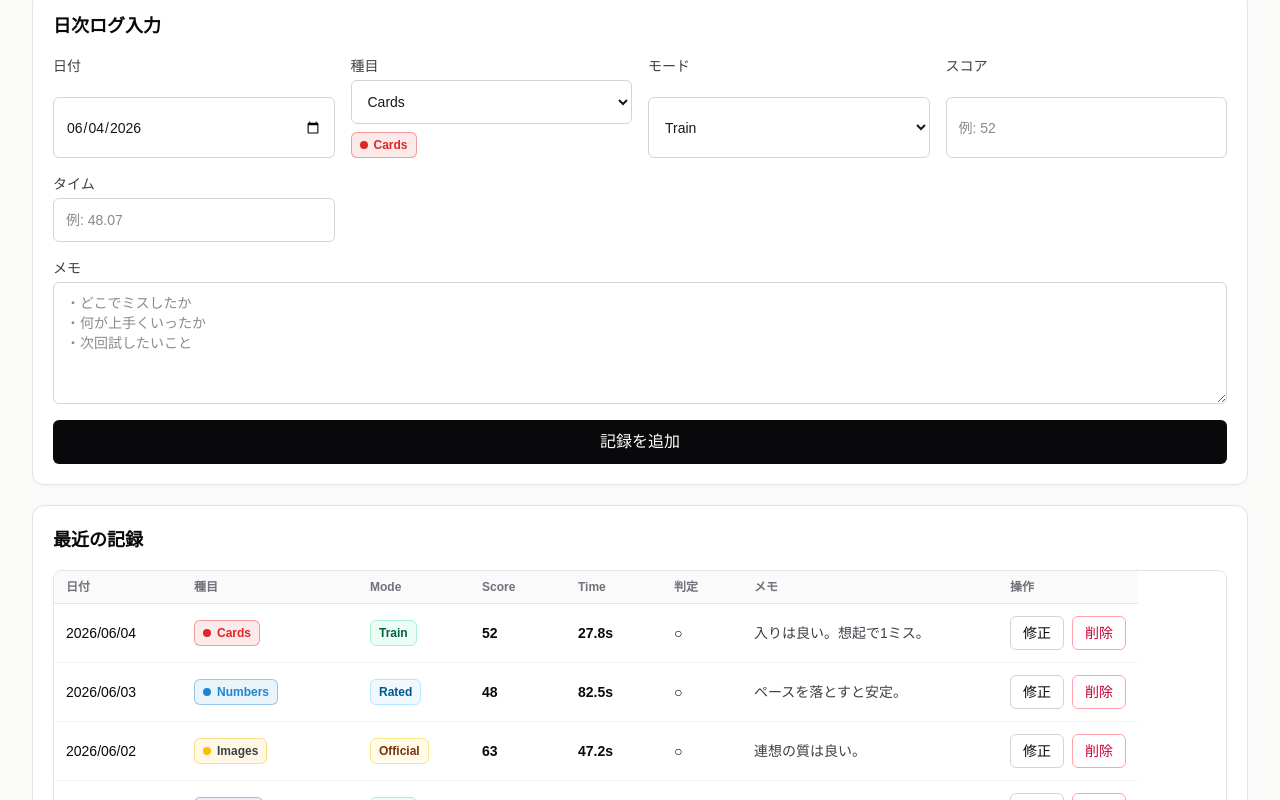
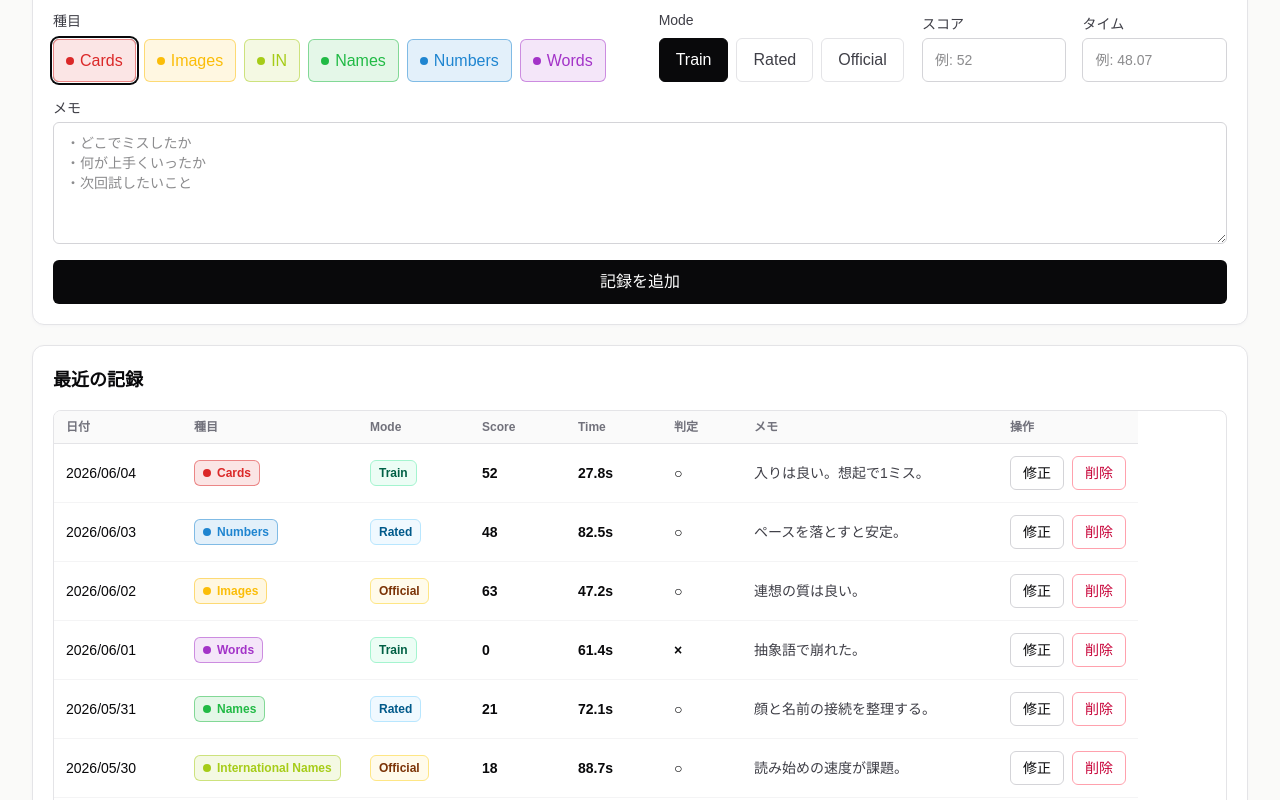
Before and after one commit to Yasmemory/memory-league-coach, a Next.js app: page /practice in a window 1280 px wide. Shown: the part 280-1080 px from the top of the page. Built offline with nearby package versions, Linux system fonts and the light colour scheme.

Commit message:
improve dashboard and practice input ui

```diff
--- a/src/app/globals.css
+++ b/src/app/globals.css
@@ -40,3 +40,14 @@ textarea {
   border-color: #18181b;
   box-shadow: 0 0 0 3px rgb(24 24 27 / 0.12);
 }
+
+input[type="number"] {
+  appearance: textfield;
+  -moz-appearance: textfield;
+}
+
+input[type="number"]::-webkit-outer-spin-button,
+input[type="number"]::-webkit-inner-spin-button {
+  margin: 0;
+  -webkit-appearance: none;
+}
--- a/src/components/CoachApp.tsx
+++ b/src/components/CoachApp.tsx
@@ -43,6 +43,12 @@ type PracticeLogFormState = {
   time: NumberInputValue;
   memo: string;
 };
+type OpponentFormState = {
+  name: string;
+  averages: Record<Discipline, NumberInputValue>;
+  successRates: Record<Discipline, NumberInputValue>;
+  memo: string;
+};
 
 const storageKey = "memory-league-coach:data:v1";
 const todayIso = () => new Date().toISOString().slice(0, 10);
@@ -66,10 +72,10 @@ const emptyLog = (): PracticeLogFormState => ({
   memo: "",
 });
 
-const emptyOpponent = (): Omit<Opponent, "id"> => ({
+const emptyOpponent = (): OpponentFormState => ({
   name: "",
-  averages: { Cards: 30, Images: 50, "International Names": 90, Names: 75, Numbers: 80, Words: 65 },
-  successRates: { Cards: 75, Images: 75, "International Names": 75, Names: 75, Numbers: 75, Words: 75 },
+  averages: { Cards: "", Images: "", "International Names": "", Names: "", Numbers: "", Words: "" },
+  successRates: { Cards: "", Images: "", "International Names": "", Names: "", Numbers: "", Words: "" },
   memo: "",
 });
 
@@ -183,16 +189,17 @@ export function CoachApp({ view }: { view: View }) {
 
 function Dashboard({ data, stats, trend, opponent, mounted, onAdd }: { data: CoachData; stats: ReturnType<typeof getDisciplineStats>; trend: ReturnType<typeof getRecentTrend>; opponent?: Opponent; mounted: boolean; onAdd: (log: Omit<PracticeLog, "id">) => void }) {
   const nextTournament = getNextTournament(data.tournaments ?? []);
-  const until = daysUntil(nextTournament?.date ?? data.settings.tournamentDate);
   const practiceMenu = generatePracticeMenu(data.logs);
   const latest = data.logs.slice(0, 5);
-  const tournamentLabel = nextTournament?.name ? `${nextTournament.name}まで` : data.settings.tournamentName ? `${data.settings.tournamentName}まで` : "大会まで";
-  const tournaments = sortTournaments(data.tournaments ?? []);
+  const upcomingTournaments = sortTournaments(data.tournaments ?? []).filter((tournament) => {
+    const remaining = daysUntil(tournament.date);
+    return remaining === null || remaining >= 0;
+  });
 
   return (
     <Page title="ダッシュボード" subtitle="毎日の入力と、今日やる練習メニューをここに集約します。">
-      <Panel title="今日の練習メニュー">
-        <div className="grid gap-4 lg:grid-cols-[1.5fr_1fr]">
+      <div className="grid gap-5 xl:grid-cols-[1.35fr_1fr]">
+        <Panel title="今日の練習メニュー">
           <div className="grid gap-3 sm:grid-cols-2">
             {practiceMenu.map((item) => (
               <div key={item.discipline} className="rounded-lg border bg-white p-4" style={getDisciplineCardStyle(item.discipline)}>
@@ -202,22 +209,17 @@ function Dashboard({ data, stats, trend, opponent, mounted, onAdd }: { data: Coa
               </div>
             ))}
           </div>
-          <div className="rounded-lg border border-zinc-200 bg-zinc-50 p-4">
-            <div className="text-xs font-semibold text-zinc-500">{tournamentLabel}</div>
-            <div className="mt-2 text-5xl font-black">{until === null ? "-" : Math.max(0, until)}</div>
-            <p className="mt-2 text-sm text-zinc-600">{(nextTournament?.date ?? data.settings.tournamentDate) || "設定で大会日を入力してください。"}</p>
-          </div>
-        </div>
-      </Panel>
-      <Panel title="今日の練習入力"><DailyLogForm onAdd={onAdd} /></Panel>
+        </Panel>
+        <Panel title="大会一覧">
+          {upcomingTournaments.length === 0 ? <p className="text-sm text-zinc-600">未来の大会が登録されていません。</p> : <TournamentList tournaments={upcomingTournaments} nextTournamentId={nextTournament?.id} />}
+        </Panel>
+      </div>
+      <Panel title="練習入力"><DailyLogForm onAdd={onAdd} /></Panel>
       <div className="grid gap-4 lg:grid-cols-3">
         <Metric label="直近の調子" value={mounted ? `${trend.attempts}回` : "--"} detail={mounted ? `${trend.successes}成功 / 直近7日` : "直近7日"} />
         <Metric label="次の対戦相手" value={opponent?.name ?? "未設定"} detail="対戦プランで相手別の練習方針を確認" />
         <Metric label="今日の合計" value={`${practiceMenu.reduce((sum, item) => sum + item.count, 0)}回`} detail="苦手種目、成功率、直近回数から配分" />
       </div>
-      <Panel title="大会一覧">
-        {tournaments.length === 0 ? <p className="text-sm text-zinc-600">大会が登録されていません。</p> : <TournamentList tournaments={tournaments} nextTournamentId={nextTournament?.id} />}
-      </Panel>
       <Panel title="最近の記録"><LogList logs={latest} /></Panel>
       <Panel title="分析"><StatsGrid stats={stats} /></Panel>
     </Page>
@@ -236,27 +238,9 @@ function sortTournaments(tournaments: Tournament[]) {
 }
 
 function TournamentList({ tournaments, nextTournamentId }: { tournaments: Tournament[]; nextTournamentId?: string }) {
-  const upcoming = tournaments.filter((tournament) => {
-    const remaining = daysUntil(tournament.date);
-    return remaining === null || remaining >= 0;
-  });
-  const finished = tournaments.filter((tournament) => {
-    const remaining = daysUntil(tournament.date);
-    return remaining !== null && remaining < 0;
-  });
   return (
-    <div className="space-y-4">
-      <div className="grid gap-3 md:grid-cols-2 xl:grid-cols-3">
-        {upcoming.map((tournament) => <TournamentCard key={tournament.id} tournament={tournament} isNext={tournament.id === nextTournamentId} />)}
-      </div>
-      {finished.length > 0 && (
-        <div>
-          <h3 className="mb-2 text-sm font-bold text-zinc-500">終了済み</h3>
-          <div className="grid gap-3 md:grid-cols-2 xl:grid-cols-3">
-            {finished.map((tournament) => <TournamentCard key={tournament.id} tournament={tournament} isNext={false} />)}
-          </div>
-        </div>
-      )}
+    <div className="grid gap-3">
+      {tournaments.map((tournament) => <TournamentCard key={tournament.id} tournament={tournament} isNext={tournament.id === nextTournamentId} />)}
     </div>
   );
 }
@@ -284,7 +268,7 @@ function TournamentCard({ tournament, isNext }: { tournament: Tournament; isNext
 function Practice({ logs, onAdd, onUpdate, onDelete }: { logs: PracticeLog[]; onAdd: (log: Omit<PracticeLog, "id">) => void; onUpdate: (log: PracticeLog) => void; onDelete: (id: string) => void }) {
   return (
     <Page title="練習入力" subtitle="Memory Leagueの1記録を、モードに応じた順番で入力します。">
-      <Panel title="日次ログ入力"><DailyLogForm onAdd={onAdd} /></Panel>
+      <Panel title="練習入力"><DailyLogForm onAdd={onAdd} /></Panel>
       <EditableLogsTable logs={logs} onUpdate={onUpdate} onDelete={onDelete} />
     </Page>
   );
@@ -301,24 +285,27 @@ function DailyLogForm({ onAdd }: { onAdd: (log: Omit<PracticeLog, "id">) => void
   const timeField = <NumberField label="タイム" value={form.time} onChange={(time) => setForm({ ...form, time })} placeholder="例: 48.07" step="0.01" />;
 
   return (
-    <form onSubmit={submit} className="grid gap-4 md:grid-cols-4">
+    <form onSubmit={submit} className="grid gap-4">
       <Field label="日付"><input className="input" type="date" value={form.date} onChange={(event) => setForm({ ...form, date: event.target.value })} /></Field>
-      <Field label="種目">
-        <select className="input" value={form.discipline} onChange={(event) => setForm({ ...form, discipline: event.target.value as Discipline })}>
-          {DISCIPLINES.map((discipline) => <option key={discipline}>{discipline}</option>)}
-        </select>
-        <span className="mt-1"><DisciplineBadge discipline={form.discipline} /></span>
-      </Field>
-      <Field label="モード">
-        <select className="input" value={form.mode} onChange={(event) => setForm({ ...form, mode: event.target.value as LogMode })}>
-          {LOG_MODES.map((mode) => <option key={mode} value={mode}>{getModeLabel(mode)}</option>)}
-        </select>
-      </Field>
-      {form.mode === "train" ? <>{scoreField}{timeField}</> : <>{timeField}{scoreField}</>}
-      <Field label="メモ" className="md:col-span-4">
+      <div className="grid gap-4 xl:grid-cols-[minmax(36rem,1.55fr)_minmax(14rem,0.65fr)_minmax(6.5rem,0.38fr)_minmax(6.5rem,0.38fr)] xl:items-end">
+        <div>
+          <div className="mb-2 text-sm font-medium text-zinc-700">種目</div>
+          <div className="flex flex-wrap gap-2">
+            {DISCIPLINES.map((discipline) => <button key={discipline} type="button" title={discipline} onClick={() => setForm({ ...form, discipline })} className={`rounded-md border px-3 py-2 text-sm font-black transition ${form.discipline === discipline ? "ring-2 ring-zinc-950 ring-offset-1" : "hover:bg-zinc-50"}`} style={getDisciplineBadgeStyle(discipline)}><span className="inline-flex items-center gap-1.5"><span className="h-2 w-2 rounded-full" style={{ backgroundColor: DISCIPLINE_COLORS[discipline] }} />{discipline === "International Names" ? "IN" : discipline}</span></button>)}
+          </div>
+        </div>
+        <div>
+          <div className="mb-2 text-sm font-medium text-zinc-700">Mode</div>
+          <div className="flex flex-wrap gap-2">
+            {LOG_MODES.map((mode) => <button key={mode} type="button" onClick={() => setForm({ ...form, mode })} className={`min-h-11 rounded-md border px-4 py-2 text-sm font-bold transition ${form.mode === mode ? "border-zinc-950 bg-zinc-950 text-white" : "border-zinc-200 bg-white text-zinc-700 hover:bg-zinc-50"}`}>{getModeLabel(mode)}</button>)}
+          </div>
+        </div>
+        {form.mode === "train" ? <>{scoreField}{timeField}</> : <>{timeField}{scoreField}</>}
+      </div>
+      <Field label="メモ">
         <textarea className="input min-h-32 resize-y leading-6" value={form.memo} onChange={(event) => setForm({ ...form, memo: event.target.value })} placeholder={"・どこでミスしたか\n・何が上手くいったか\n・次回試したいこと"} rows={5} />
       </Field>
-      <button className="h-11 rounded-md bg-zinc-950 px-4 font-semibold text-white md:col-span-4">記録を追加</button>
+      <button className="h-11 rounded-md bg-zinc-950 px-4 font-semibold text-white">記録を追加</button>
     </form>
   );
 }
@@ -402,7 +389,11 @@ function Opponents({ opponents, onAdd }: { opponents: Opponent[]; onAdd: (oppone
   const submit = (event: React.FormEvent) => {
     event.preventDefault();
     if (!form.name.trim()) return;
-    onAdd(form);
+    onAdd({
+      ...form,
+      averages: normalizeOpponentNumbers(form.averages),
+      successRates: normalizeOpponentNumbers(form.successRates),
+    });
     setForm(emptyOpponent());
   };
   return (
@@ -410,14 +401,18 @@ function Opponents({ opponents, onAdd }: { opponents: Opponent[]; onAdd: (oppone
       <Panel title="対戦相手入力">
         <form onSubmit={submit} className="grid gap-4">
           <Field label="選手名"><input className="input" value={form.name} onChange={(event) => setForm({ ...form, name: event.target.value })} placeholder="選手名" /></Field>
-          <div className="grid gap-3 md:grid-cols-3">{DISCIPLINES.map((discipline) => <div key={discipline} className="rounded-lg border p-3" style={getDisciplineCardStyle(discipline)}><DisciplineBadge discipline={discipline} /><NumberField label="平均タイム" value={form.averages[discipline]} onChange={(value) => setForm({ ...form, averages: { ...form.averages, [discipline]: value === "" ? 0 : value } })} step="0.1" /><NumberField label="成功率" value={form.successRates[discipline]} onChange={(value) => setForm({ ...form, successRates: { ...form.successRates, [discipline]: value === "" ? 0 : value } })} step="1" /></div>)}</div>
+          <div className="grid gap-3 md:grid-cols-3">{DISCIPLINES.map((discipline) => <div key={discipline} className="rounded-lg border p-3" style={getDisciplineCardStyle(discipline)}><DisciplineBadge discipline={discipline} compact={discipline === "International Names"} /><NumberField label="Time" value={form.averages[discipline]} onChange={(value) => setForm({ ...form, averages: { ...form.averages, [discipline]: value } })} placeholder="例: 48.07" step="0.01" /><NumberField label="Score" value={form.successRates[discipline]} onChange={(value) => setForm({ ...form, successRates: { ...form.successRates, [discipline]: value } })} placeholder="例: 52" step="0.1" /></div>)}</div>
           <Field label="メモ"><textarea className="input min-h-24" value={form.memo} onChange={(event) => setForm({ ...form, memo: event.target.value })} /></Field>
           <button className="h-11 rounded-md bg-zinc-950 px-4 font-semibold text-white">対戦相手を追加</button>
         </form>
       </Panel>
-      <div className="grid gap-4 lg:grid-cols-2">{opponents.map((opponent) => <Panel key={opponent.id} title={opponent.name}><div className="grid gap-2 sm:grid-cols-2">{DISCIPLINES.map((discipline) => <div key={discipline} className="flex items-center justify-between gap-3 rounded-md bg-zinc-50 px-3 py-2 text-sm"><DisciplineBadge discipline={discipline} /><span className="font-semibold">{record(opponent.averages[discipline])}秒 / {percent(opponent.successRates[discipline])}</span></div>)}</div><p className="mt-4 text-sm text-zinc-600">{opponent.memo}</p></Panel>)}</div>
+      <div className="grid gap-4 lg:grid-cols-2">{opponents.map((opponent) => <Panel key={opponent.id} title={opponent.name}><div className="grid gap-2 sm:grid-cols-2">{DISCIPLINES.map((discipline) => <div key={discipline} className="flex items-center justify-between gap-3 rounded-md bg-zinc-50 px-3 py-2 text-sm"><DisciplineBadge discipline={discipline} compact={discipline === "International Names"} /><span className="font-semibold">{record(opponent.averages[discipline])}秒 / {percent(opponent.successRates[discipline])}</span></div>)}</div><p className="mt-4 text-sm text-zinc-600">{opponent.memo}</p></Panel>)}</div>
     </Page>
   );
+}
+
+function normalizeOpponentNumbers(values: Record<Discipline, NumberInputValue>) {
+  return Object.fromEntries(DISCIPLINES.map((discipline) => [discipline, values[discipline] === "" ? 0 : values[discipline]])) as Record<Discipline, number>;
 }
 
 function MatchPlan({ data, setData }: { data: CoachData; setData: React.Dispatch<React.SetStateAction<CoachData>> }) {
@@ -619,16 +614,17 @@ function ModeBadge({ mode }: { mode?: LogMode }) {
   return <span className={`inline-flex rounded-md border px-2 py-1 text-xs font-bold ${getModeBadgeStyle(mode)}`}>{getModeLabel(mode)}</span>;
 }
 
-function DisciplineBadge({ discipline }: { discipline: Discipline }) {
-  return <span className="inline-flex items-center gap-1.5 rounded-md border px-2 py-1 text-xs font-black" style={getDisciplineBadgeStyle(discipline)}><span className="h-2 w-2 rounded-full" style={{ backgroundColor: DISCIPLINE_COLORS[discipline] }} />{discipline}</span>;
+function DisciplineBadge({ discipline, compact = false }: { discipline: Discipline; compact?: boolean }) {
+  const label = compact && discipline === "International Names" ? "Inter" : discipline;
+  return <span className="inline-flex items-center gap-1.5 rounded-md border px-2 py-1 text-xs font-black" title={discipline} style={getDisciplineBadgeStyle(discipline)}><span className="h-2 w-2 rounded-full" style={{ backgroundColor: DISCIPLINE_COLORS[discipline] }} />{label}</span>;
 }
 
 function getDisciplineBadgeStyle(discipline: Discipline): React.CSSProperties {
   const color = DISCIPLINE_COLORS[discipline];
   return {
-    backgroundColor: `${color}1A`,
-    borderColor: `${color}66`,
-    color: getReadableTextColor(color),
+    backgroundColor: `${color}1F`,
+    borderColor: `${color}80`,
+    color,
   };
 }
 
@@ -642,12 +638,8 @@ function getDisciplineCardStyle(discipline: Discipline): React.CSSProperties {
   };
 }
 
-function getReadableTextColor(color: string) {
-  return color === DISCIPLINE_COLORS.Images || color === DISCIPLINE_COLORS["International Names"] ? "#3f3f46" : color;
-}
-
-function Page({ title, subtitle, children }: { title: string; subtitle: string; children: React.ReactNode }) {
-  return <div className="space-y-5"><section className="rounded-xl border border-zinc-200 bg-white p-5"><h1 className="text-2xl font-black tracking-normal sm:text-3xl">{title}</h1><p className="mt-2 max-w-3xl text-sm text-zinc-600 sm:text-base">{subtitle}</p></section>{children}</div>;
+function Page({ children }: { title: string; subtitle: string; children: React.ReactNode }) {
+  return <div className="space-y-5">{children}</div>;
 }
 
 function Panel({ title, children }: { title: string; children: React.ReactNode }) {
```
